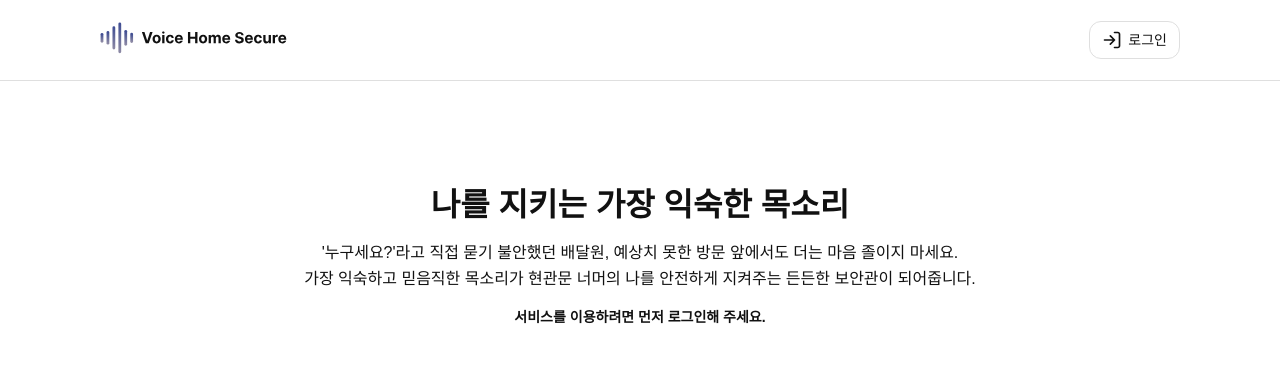
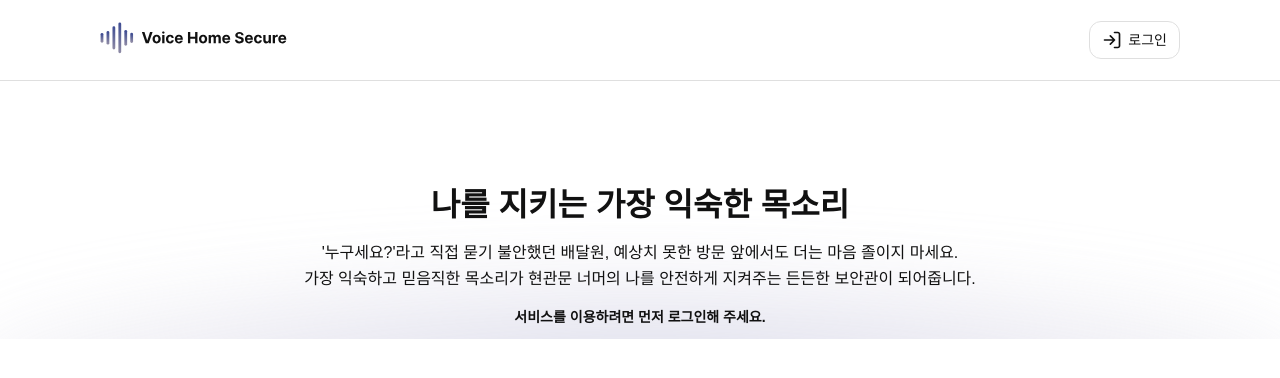
Before and after one commit to LastDance-Capstone/Capstone_Frontend, a Next.js app: page / in a window 1280 px wide. Shown: the top 378 px of the page. Built offline with nearby package versions, Linux system fonts and the light colour scheme; no server answers; a web font is replaced by a local one.

Commit message:
[Design/#1] Design: 메인 페이지의 블러 배경 추가

```diff
--- a/app/page.module.css
+++ b/app/page.module.css
@@ -18,6 +18,34 @@
   gap: 16px;
   text-align: center;
   word-break: keep-all;
+  position: relative;
+}
+
+.message::after {
+  content: "";
+  position: absolute;
+  top: 66.67%;
+  left: 50%;
+  transform: translateX(-50%);
+  width: calc(100% + 560px);
+  height: 200px;
+  background: radial-gradient(
+    ellipse 120% 150% at center,
+    rgba(178, 182, 211, 0.6) 0%,
+    rgba(194, 192, 218, 0.5) 20%,
+    rgba(208, 206, 222, 0.4) 35%,
+    rgba(220, 217, 232, 0.3) 50%,
+    rgba(231, 229, 241, 0.2) 65%,
+    rgba(231, 229, 241, 0.1) 80%,
+    rgba(231, 229, 241, 0.05) 90%,
+    rgba(231, 229, 241, 0.02) 95%,
+    transparent 100%
+  );
+  filter: blur(40px);
+  opacity: 0.7;
+  z-index: -1;
+  pointer-events: none;
+  border-radius: 50%;
 }
 
 .title {
```
